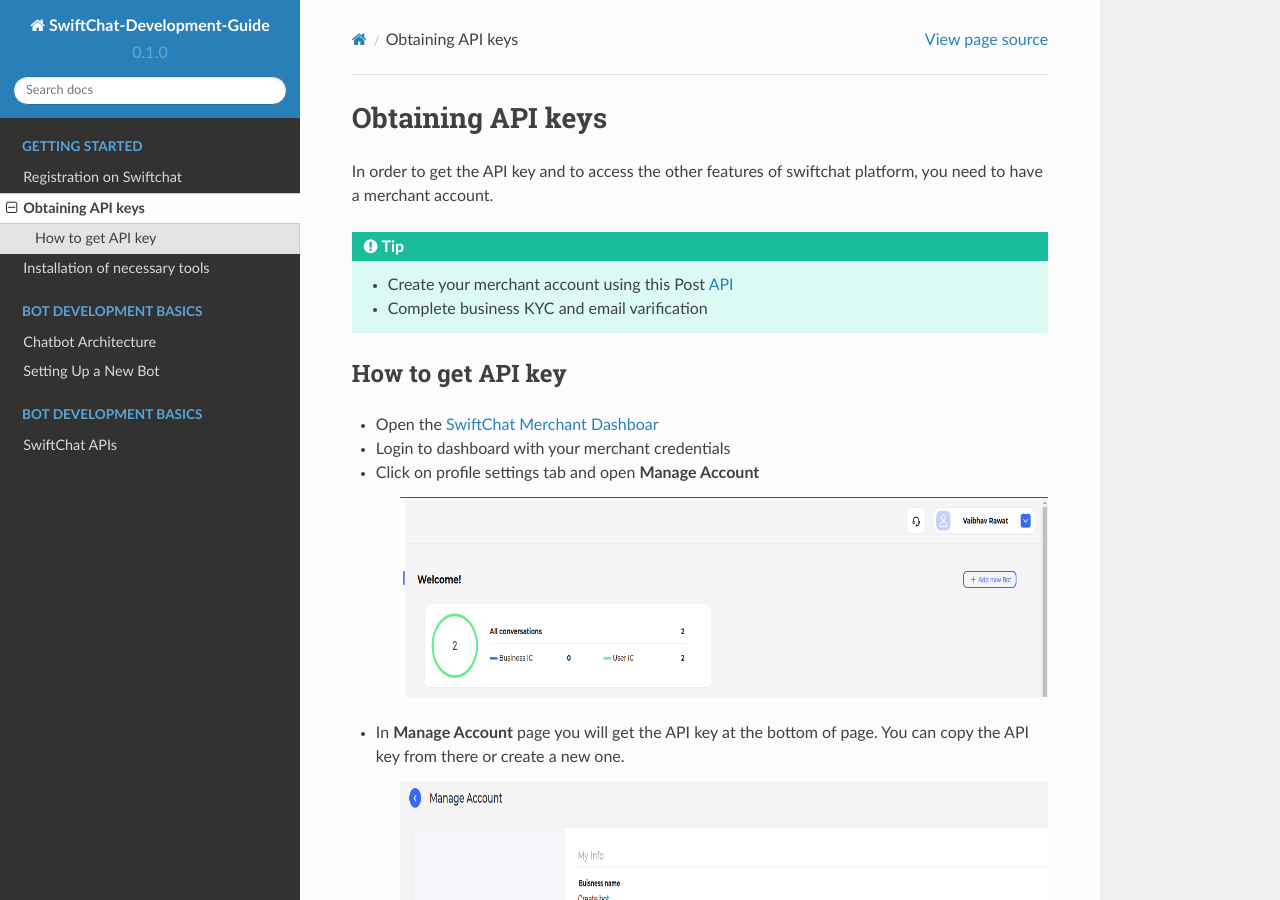
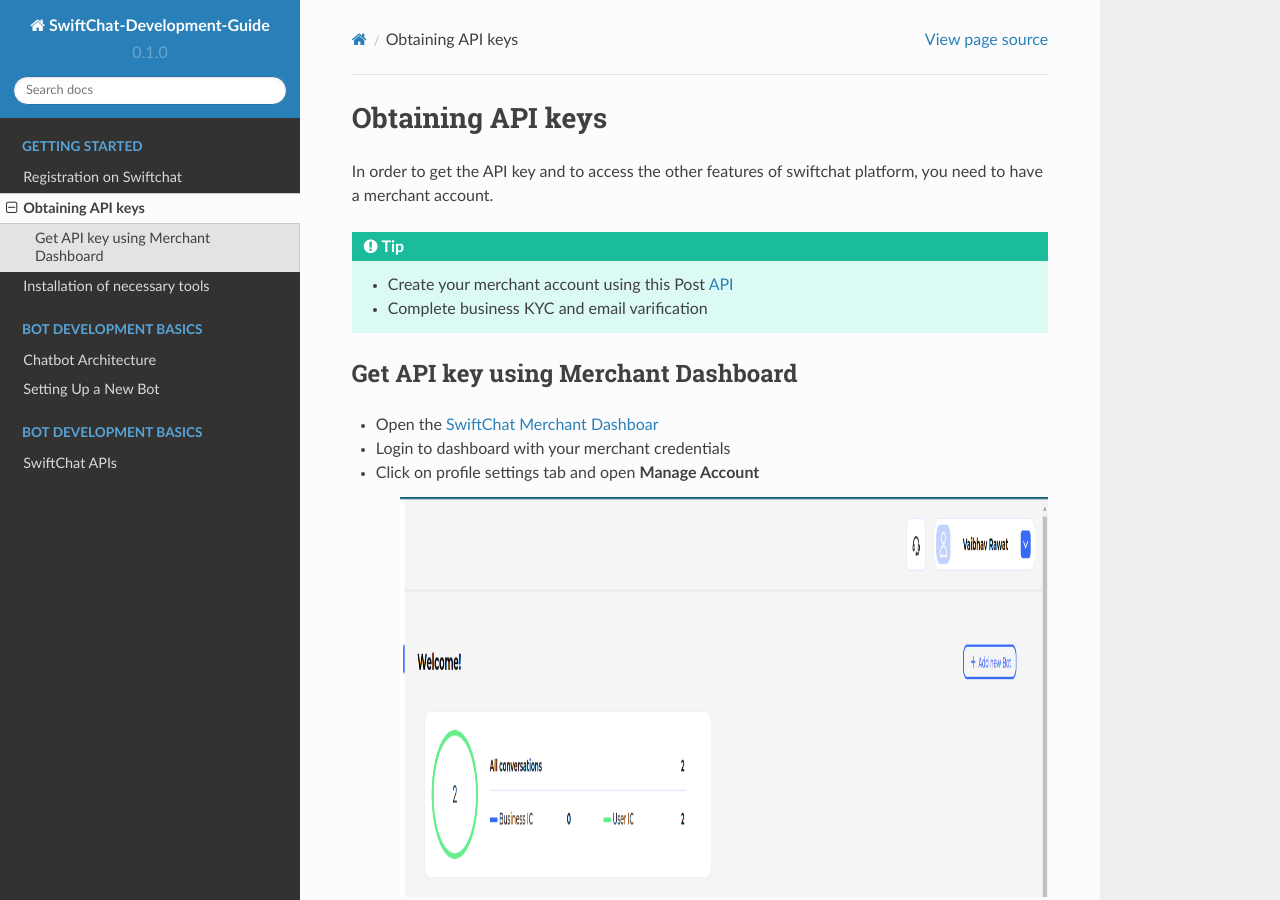
Before and after one commit to Priyanka-sharma181/Chatbot-Development-Guide, a Sphinx documentation site: the page built from docs/source/get_api_key.rst, in a window 1280 px wide and 900 px high. Built offline with Sphinx 7.4.7 and the Read the Docs theme 2.0.0, drawn with Linux system fonts in a browser that asks for light colours.

```diff
--- a/docs/source/get_api_key.rst
+++ b/docs/source/get_api_key.rst
@@ -7,7 +7,7 @@
    - Create your merchant account using this Post `API <https://documenter.getpostman.com/view/20587790/UyrGCuhH#57d73550-1c15-41a5-ac7e-0ba20b60b3e4>`_
    - Complete business KYC and email varification
 
-How to get API key
+Get API key using Merchant Dashboard
 ~~~~~~~~~~~~~~~~~~
 
 - Open the `SwiftChat Merchant Dashboar <https://dashboard.swiftchat.ai/>`_
@@ -16,17 +16,18 @@
 
    .. image:: ../images/installation_images/profile_settings.png
       :alt: login page
-      :width: 1000
-      :height: 200
+      :width: 2000
+      :height: 400
       :align: left
 
 - In **Manage Account** page you will get the API key at the bottom of page. You can copy the API key from there or create a new one.
 
    .. image:: ../images/installation_images/apiKey_page.png
       :alt: login page
-      :width: 1500
+      :width: 2500
       :height: 400
       :align: left
 
+
 .. tip::
    You can also get the API key using the **GET** `API <https://documenter.getpostman.com/view/20587790/UyrGCuhH#3ed63aad-3f81-4f42-b0a0-8406feb59716>`_
```
